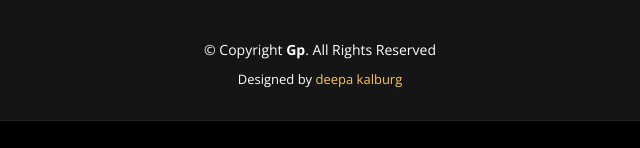
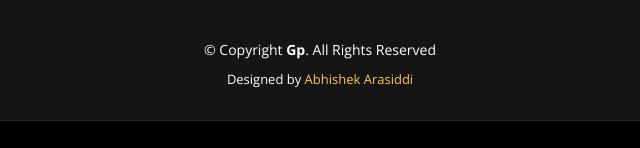
Before and after one commit to AbhishekArasiddi/swastikassociates.github.io, a plain HTML site: page index.html in a window 1280 px wide. Shown: the part 3993-4141 px from the top of the page, 320-960 px from the left. Drawn offline with nearby package versions, Linux system fonts and the light colour scheme.

Commit message:
Add files via upload

```diff
--- a/index.html
+++ b/index.html
@@ -738,7 +738,7 @@
         <!-- You can delete the links only if you purchased the pro version. -->
         <!-- Licensing information: https://bootstrapmade.com/license/ -->
         <!-- Purchase the pro version with working PHP/AJAX contact form: https://bootstrapmade.com/gp-free-multipurpose-html-bootstrap-template/ -->
-        Designed by <a href="https://bootstrapmade.com/"> deepa kalburg</a>
+        Designed by <a href="https://bootstrapmade.com/">Abhishek Arasiddi</a>
       </div>
     </div>
   </footer><!-- End Footer -->
```
